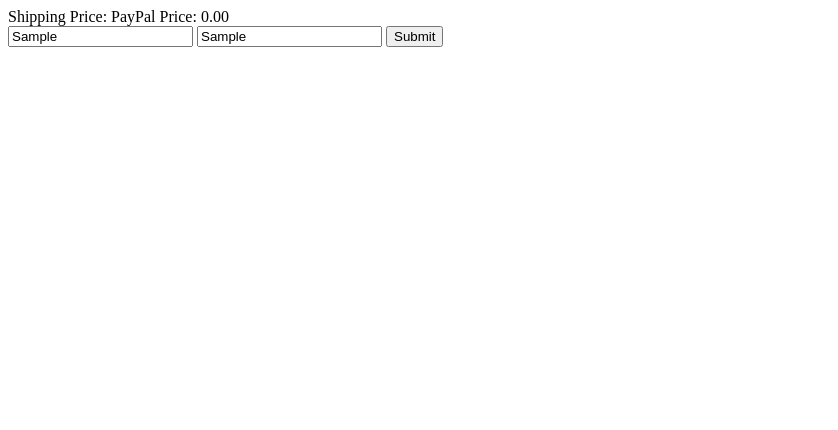
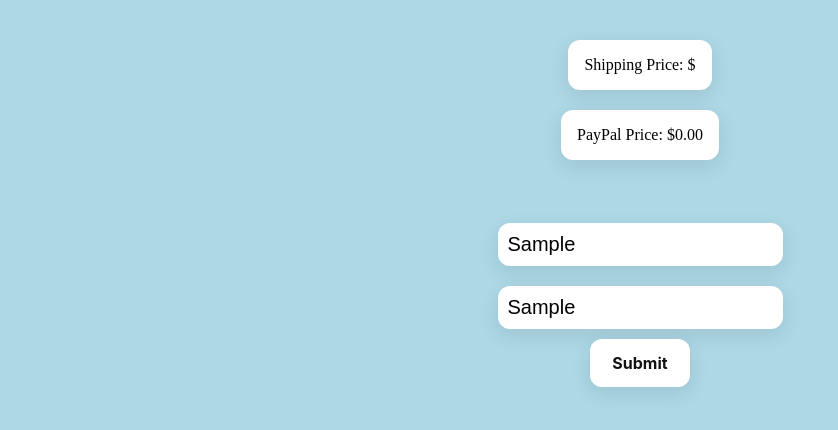
Before and after one commit to DavidRod1865/manga-mail-2.0, a plain HTML site: page index.html in a window 1280 px wide. Both pictures are taken after typing "Sample", "Sample" into the empty fields and a click on the button "Submit". Shown: the whole page, without its empty margins (0-838 px from the left). Drawn offline with nearby package versions, Linux system fonts and the light colour scheme; no server answers.

Commit message:
Added CSS and Added Fade Affect

```diff
--- a/index.html
+++ b/index.html
@@ -4,21 +4,29 @@
     <meta charset="UTF-8">
     <meta http-equiv="X-UA-Compatible" content="IE=edge">
     <meta name="viewport" content="width=device-width, initial-scale=1.0">
+    <link rel="stylesheet" href="./src/css/styles.css">
     <title>All-In Shipping & Transaction Fee Calculator</title>
 </head>
 <body>
 
-    <div class="results">
-        <span>Shipping Price: <span class="shipping"></span></span>
-        <span>PayPal Price: <span class="paypal"></span></span>
-    </div>
+    <main class="main">
 
-    <div class="packageField">
-        <input type="text" name="weight" class="weight" placeholder="Enter Weight" minlength="1" maxlength="3">
-        <input type="text" name="value" class="price" placeholder="Enter Value" minlength="1" maxlength="7">
-        <button class="submit">Submit</button>
-    </div>
+        <div class="results fade">
+            <div class="priceOne">
+                <span>Shipping Price: $<span class="shipping"></span></span>
+                <span>PayPal Price: $<span class="paypal"></span></span>
+            </div>
+        </div>
 
-    <script src="script.js"></script>
+        <div class="packageField">
+            <input type="text" name="weight" class="weight" placeholder="Enter Weight" minlength="1" maxlength="3">
+            <input type="text" name="value" class="price" placeholder="Enter Value" minlength="1" maxlength="7">
+            <button class="submit button-35">Submit</button>
+        </div>
+
+    </main>
+
+    <script src="./src/js/script.js"></script>
+    <script src="https://ajax.googleapis.com/ajax/libs/jquery/1.11.1/jquery.min.js"></script>
 </body>
 </html>
--- /dev/null
+++ b/src/css/styles.css
@@ -0,0 +1,108 @@
+* {
+    margin: 0;
+    padding: 0;
+}
+
+body {
+    background-color: lightblue;
+    display: flex;
+    justify-content: center;
+    align-items: center;
+    max-height: 100%;
+    overflow: hidden;
+}
+
+.main {
+    display: flex;
+    flex-direction: column;
+    justify-content: center;
+    align-items: center;
+}
+
+
+.fade {
+    display: none;
+    opacity: 0;
+    -webkit-transition: all 1.25s ease-in;
+    -moz-transition: all 1.25s ease-in;
+    -ms-transition: all 1.25s ease-in;
+    -o-transition: all 1.25s ease-in;
+    transition: all 1.25s ease-in;
+}
+
+    .priceOne {
+        display: flex;
+        flex-direction: column;
+        justify-content: center;
+        align-items: center;
+        height: 200px;
+    }
+
+        .priceOne > span {
+            margin: 10px;
+            background-color: #fff;
+            box-sizing: border-box;
+            border-radius: 12px;
+            box-shadow: transparent 0 0 0 3px,rgba(18, 18, 18, .1) 0 6px 20px;
+            padding: 1rem;
+        }
+
+    .packageField {
+        display: flex;
+        flex-direction: column;
+        justify-content: center;
+        align-items: center;
+        height: 200px;
+    }
+
+        .packageField > input {
+            margin: 10px;
+            padding: 10px;
+            max-width: 300px;
+            font-size: 20px;
+            border: none;
+            border-radius: 12px;
+            box-shadow: transparent 0 0 0 3px,rgba(18, 18, 18, .1) 0 6px 20px;
+            box-sizing: border-box;
+            cursor: pointer;
+        }
+
+        .packageField > input:hover {
+            box-shadow: #121212 0 0 0 3px, transparent 0 0 0 0;
+        }
+
+        .packageField > input:focus {
+            outline: 3px solid #121212;
+        }
+
+
+        .packageField > .button-35 {
+            justify-content: center;
+            background-color: #fff;
+            border-radius: 12px;
+            box-shadow: transparent 0 0 0 3px,rgba(18, 18, 18, .1) 0 6px 20px;
+            box-sizing: border-box;
+            color: #121212;
+            cursor: pointer;
+            display: inline-flex;
+            font-family: Inter,sans-serif;
+            font-size: 1rem;
+            font-weight: 700;
+            line-height: 1;
+            margin: 0;
+            width: 100px;
+            outline: none;
+            padding: 1rem 1rem;
+            text-align: center;
+            text-decoration: none;
+            transition: box-shadow .2s,-webkit-box-shadow .2s;
+            white-space: nowrap;
+            border: 0;
+            user-select: none;
+            -webkit-user-select: none;
+            touch-action: manipulation;
+        }
+
+        .button-35:hover {
+            box-shadow: #121212 0 0 0 3px, transparent 0 0 0 0;
+        }
--- a/script.js
+++ b/src/js/script.js
@@ -1,6 +1,7 @@
 const button = document.querySelector('.submit')
 const shippingFee = document.querySelector('.shipping')
 const paypalFee = document.querySelector('.paypal')
+
 
 class Books {
     constructor(weight, price) {
@@ -23,6 +24,7 @@ class Books {
         }
         else paypalFee.innerText = `0.00`
     }
+
 }
 
 function getValues() {
@@ -33,4 +35,17 @@ function getValues() {
     packaged_Books.calPayPal();
 }
 
-button.addEventListener('click', getValues)
+function appear() {
+    if ($('div').hide()) $('div').show();
+    else return false;
+
+}function fade() {
+    if ($('.fade').css('opacity') == 0) $('.fade').css('opacity', 1);
+    else return false;
+}
+
+button.addEventListener('click', () => {
+    getValues(),
+    appear(),
+    fade()
+})
```
